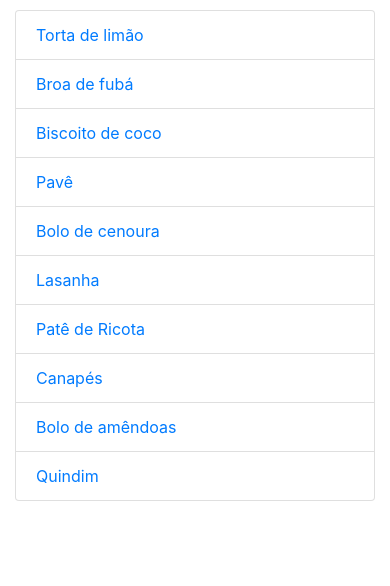
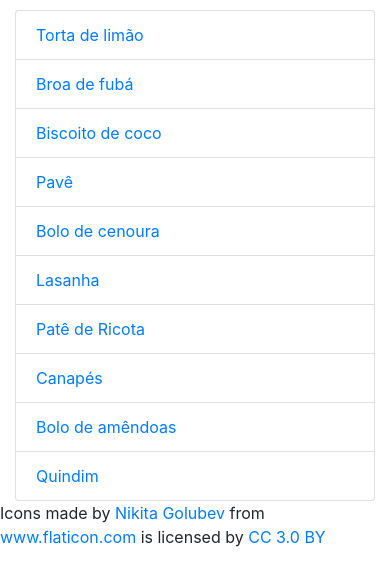
Before and after one commit to Diegoalnovais/Heran-a-da-Vov-, a plain HTML site: page platforms/browser/www/index.html in a window 390 px wide. Shown: the part 62-648 px from the top of the page. Drawn offline with Linux system fonts and the light colour scheme.

Commit message:
alteração nome icon

```diff
--- a/platforms/browser/config.xml
+++ b/platforms/browser/config.xml
@@ -1,5 +1,5 @@
 <?xml version='1.0' encoding='utf-8'?>
-<widget id="com.diegonovais.herancadavovo" version="1.0.0" xmlns="http://www.w3.org/ns/widgets" xmlns:cdv="http://cordova.apache.org/ns/1.0" xmlns:gap="http://phonegap.com/ns/1.0">
+<widget id="com.diegonovais.herancadavovo" version="1.0.1" xmlns="http://www.w3.org/ns/widgets" xmlns:cdv="http://cordova.apache.org/ns/1.0" xmlns:gap="http://phonegap.com/ns/1.0">
     <name>Herança da Vovó</name>
     <description>
         A blank PhoneGap app.
--- a/platforms/browser/www/config.xml
+++ b/platforms/browser/www/config.xml
@@ -1,5 +1,5 @@
 <?xml version='1.0' encoding='utf-8'?>
-<widget id="com.diegonovais.herancadavovo" version="1.0.0" xmlns="http://www.w3.org/ns/widgets" xmlns:cdv="http://cordova.apache.org/ns/1.0" xmlns:gap="http://phonegap.com/ns/1.0">
+<widget id="com.diegonovais.herancadavovo" version="1.0.1" xmlns="http://www.w3.org/ns/widgets" xmlns:cdv="http://cordova.apache.org/ns/1.0" xmlns:gap="http://phonegap.com/ns/1.0">
     <name>Herança da Vovó</name>
     <description>
         A blank PhoneGap app.
--- a/platforms/browser/www/index.html
+++ b/platforms/browser/www/index.html
@@ -307,6 +307,8 @@
 					</ul>
 			</div>
 
+			<div>Icons made by <a href="https://www.flaticon.com/authors/nikita-golubev" title="Nikita Golubev">Nikita Golubev</a> from <a href="https://www.flaticon.com/" title="Flaticon">www.flaticon.com</a> is licensed by <a href="http://creativecommons.org/licenses/by/3.0/" title="Creative Commons BY 3.0" target="_blank">CC 3.0 BY</a></div>
+
 		     <script src="Files/jquery-3.3.1.slim.min.js" ></script>
 	         <script src="Files/popper.min.js" ></script>
 	         <script src="Files/bootstrap.min.js" ></script>
```
Also changed, not shown: www/index.html (+2 -0 lines), icon.png (renamed from icon.png.png).
